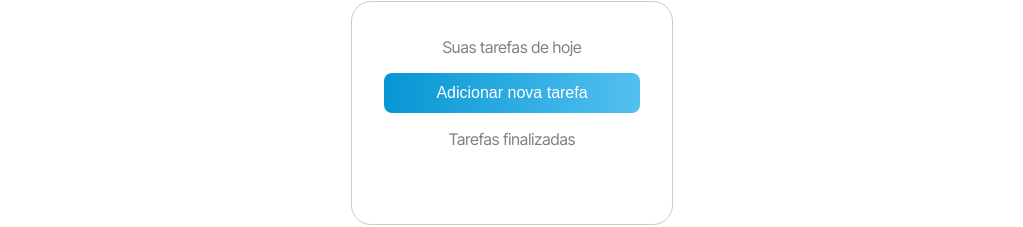
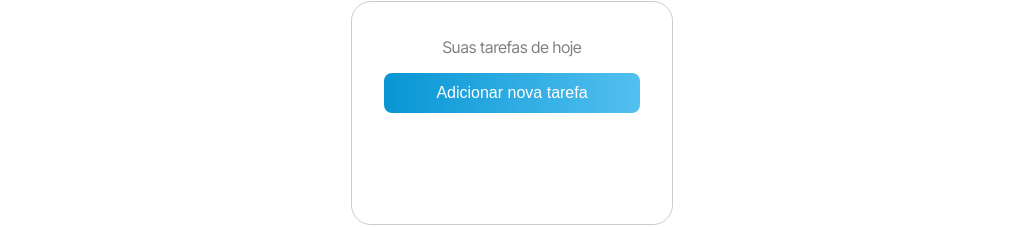
Before and after one commit to carolcampos22/to-do-list-app, a Next.js app: page / in a window 1280 px wide. Shown: the part 106-333 px from the top of the page, without its empty margins (128-1151 px from the left). Built offline with nearby package versions, Linux system fonts and the light colour scheme.

Commit message:
chore: remove unused line of code

```diff
--- a/src/app/page.tsx
+++ b/src/app/page.tsx
@@ -33,10 +33,6 @@ export default function Home() {
             />
           )}
         </div>
-
-        <div>
-          <p>Tarefas finalizadas</p>
-        </div>
       </div>
 
     </>
```
